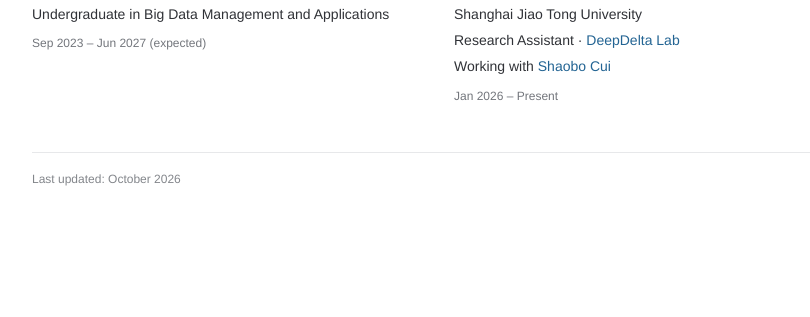
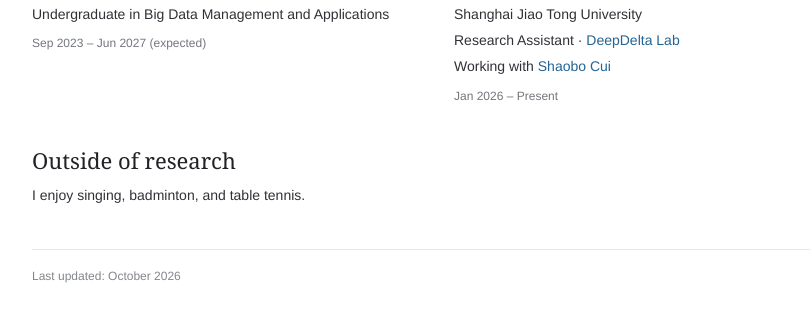
Before and after one commit to zzzzzxc16/zzzzzxc16.github.io, a plain HTML site: page index.html in a window 1280 px wide. Shown: the part 991-1308 px from the top of the page, without its empty margins (210-1020 px from the left). Before the commit the page ends 1210 px from the top, so only its background shows below. Drawn offline with Linux system fonts and the light colour scheme.

Commit message:
Add personal interests to homepage

```diff
--- a/index.html
+++ b/index.html
@@ -10,7 +10,7 @@
   <meta property="og:description" content="Shanghai Jiao Tong University. Representing and reasoning about structured information in language and multimodal models.">
   <title>Xiaochuan Zhong</title>
   <link rel="icon" href="assets/favicon.svg" type="image/svg+xml">
-  <link rel="stylesheet" href="styles.css?v=20261006-6">
+  <link rel="stylesheet" href="styles.css?v=20261006-7">
   <script src="script.js" defer></script>
 </head>
 <body>
@@ -109,6 +109,12 @@
 
     </div>
 
+    <!-- PERSONAL: a short note about life outside research. -->
+    <section id="personal" class="personal-note" aria-labelledby="personal-heading">
+      <h2 id="personal-heading">Outside of research</h2>
+      <p>I enjoy singing, badminton, and table tennis.</p>
+    </section>
+
     <footer><p>Last updated: October 2026</p></footer>
   </main>
 </body>
--- a/styles.css
+++ b/styles.css
@@ -223,6 +223,20 @@
   font-size: 12px;
 }
 
+.personal-note {
+  margin-top: 36px;
+}
+
+.personal-note h2 {
+  margin-bottom: 8px;
+  font-size: 22px;
+}
+
+.personal-note p {
+  margin: 0;
+  font-size: 14px;
+}
+
 footer {
   margin-top: 42px;
   padding-top: 16px;
```
